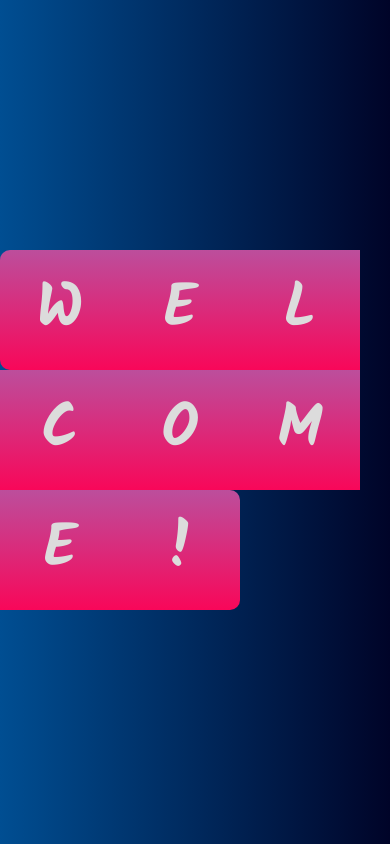
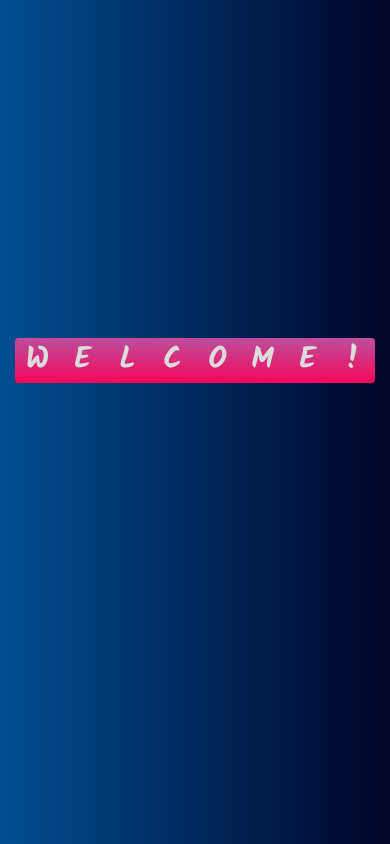
Before and after one commit to SonyHarv/Skewed-Text-Effect, a plain HTML site: page index.html in a window 390 px wide. Drawn offline with Linux system fonts and the light colour scheme.

Commit message:
Fixed estilos y Add Responsive Design

```diff
--- a/css/body.css
+++ b/css/body.css
@@ -1,4 +1,5 @@
 @import "./text-content.css";
+
 body {
   background: var(--backgroundBody);
   margin: 0;
--- a/css/index.css
+++ b/css/index.css
@@ -8,3 +8,57 @@
   --baseFontFamily: "Kalam", cursive, arial, Helvetica;
   --textFont: bold 60px/7.5rem var(--baseFontFamily);
 }
+
+/* Responsive Design */
+
+@media screen and (max-width: 1000px) {
+  :root {
+    font-size: 15px;
+  }
+}
+
+@media screen and (max-width: 937px) {
+  :root {
+    font-size: 14px;
+  }
+}
+@media screen and (max-width: 862px) {
+  :root {
+    font-size: 12px;
+  }
+  .textContent span {
+    font-size: 55px;
+  }
+}
+@media screen and (max-width: 741px) {
+  :root {
+    font-size: 10px;
+  }
+  .textContent span {
+    font-size: 47px;
+  }
+}
+@media screen and (max-width: 625px) {
+  :root {
+    font-size: 8px;
+  }
+  .textContent span {
+    font-size: 38px;
+  }
+}
+@media screen and (max-width: 500px) {
+  :root {
+    font-size: 6px;
+  }
+  .textContent span {
+    font-size: 30px;
+  }
+}
+@media screen and (max-width: 380px) {
+  :root {
+    font-size: 4px;
+  }
+  .textContent span {
+    font-size: 20px;
+  }
+}
--- a/css/text-content.css
+++ b/css/text-content.css
@@ -2,6 +2,7 @@
 .textContent {
   margin: auto;
   margin-block-start: 15.625rem;
+  margin-block-start: calc(100vh - 60vh);
   max-inline-size: 64rem;
   text-align: center;
   display: inline-block;
```
Also changed, not shown: 2 other files.
